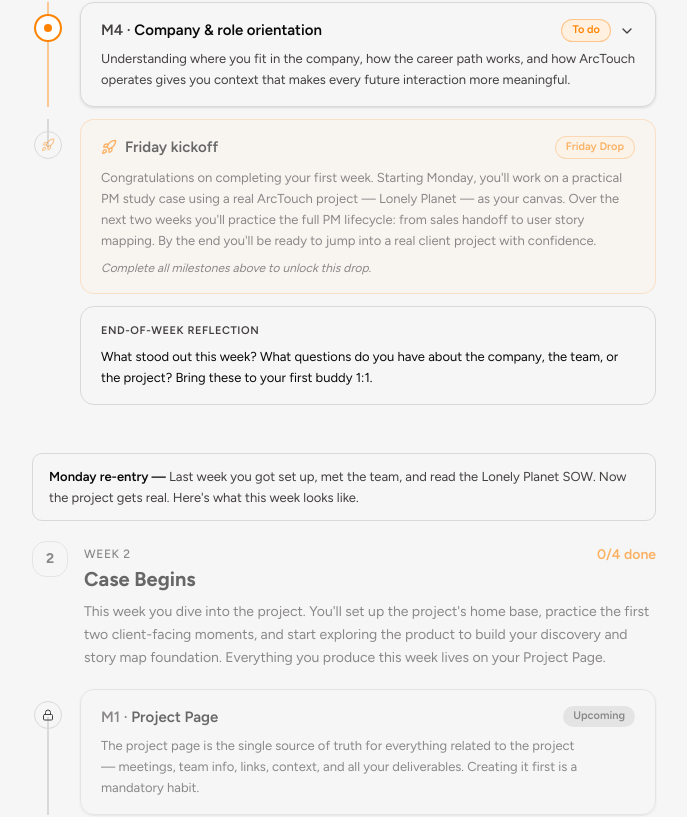
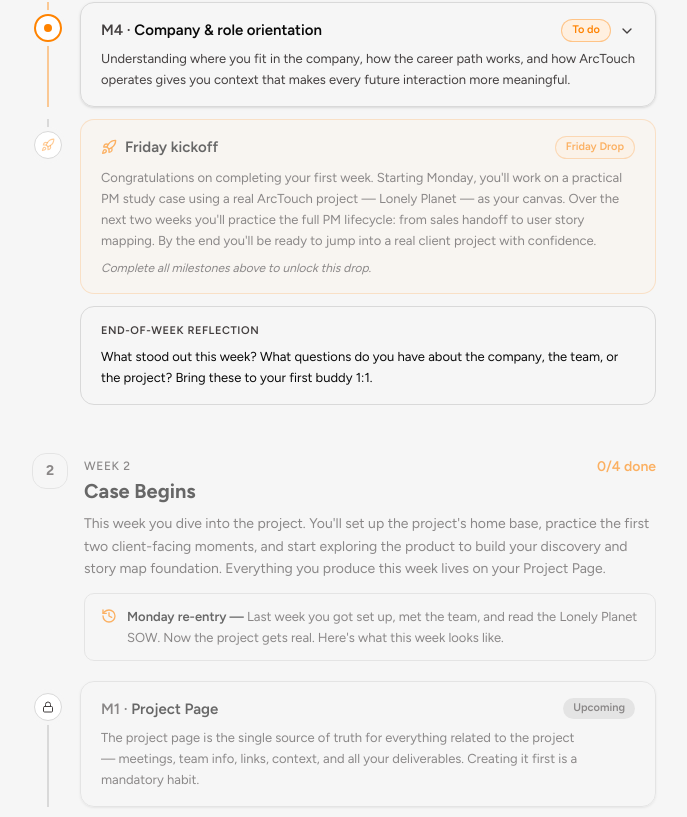
Before and after one commit to mateus-noro-arctouch/pm-launchpad-v2, a Next.js app: page / in a window 1280 px wide. Shown: the part 995-1812 px from the top of the page, without its empty margins (296-983 px from the left). Built offline with nearby package versions, Linux system fonts and the light colour scheme.

Commit message:
fix: relocate Monday re-entry with recap icon, solid node backgrounds, soften launch-box copy and remove launch button
Co-authored-by: Cursor <cursoragent@cursor.com>

```diff
--- a/components/journey-app.tsx
+++ b/components/journey-app.tsx
@@ -87,24 +87,13 @@ export function JourneyApp() {
               <Rocket className="mx-auto size-10 text-brand" />
             </span>
             <h2 className="mt-4 text-xl font-bold text-white">
-              {launched ? "Ready for launch" : "Launch"}
+              {launched ? "Cleared for launch" : "Launch"}
             </h2>
-            <p className="mx-auto mt-2 max-w-sm text-sm leading-relaxed text-white/60">
+            <p className="mx-auto mt-2 max-w-md text-sm leading-relaxed text-white/60">
               {launched
-                ? "All three stages complete. You're cleared for launch — time to join a real project."
+                ? "Congratulations on completing all three stages — you're cleared for launch. You can still reach out to your buddy anytime, and your manager is there for you too."
                 : "Complete all three stages to launch."}
             </p>
-            <span
-              className={
-                "mt-5 inline-flex items-center gap-2 rounded-full px-5 py-2.5 text-sm font-semibold " +
-                (launched
-                  ? "bg-brand text-white"
-                  : "cursor-not-allowed bg-white/10 text-white/40")
-              }
-            >
-              <Rocket className="size-4" />
-              {launched ? "Launch" : "Locked until launch"}
-            </span>
           </div>
         </section>
       </div>
--- a/components/week-section.tsx
+++ b/components/week-section.tsx
@@ -1,6 +1,6 @@
 "use client"
 
-import { Check, Lock, Rocket } from "lucide-react"
+import { Check, History, Lock, Rocket } from "lucide-react"
 import { MilestoneCard } from "@/components/milestone-card"
 import { cn } from "@/lib/utils"
 import { useJourney, type DerivedState } from "@/lib/journey-store"
@@ -12,9 +12,9 @@ function RailNode({ state, fridayDrop }: { state: DerivedState; fridayDrop?: boo
       <span
         aria-hidden
         className={cn(
-          "relative z-10 mt-3 flex size-7 items-center justify-center rounded-full",
+          "relative z-10 mt-3 flex size-7 items-center justify-center rounded-full ring-4 ring-background",
           state === "locked"
-            ? "border border-line bg-card text-brand/40"
+            ? "border border-line bg-white text-brand/40"
             : "bg-brand text-white",
           state === "current" && "lp-glow",
         )}
@@ -28,11 +28,11 @@ function RailNode({ state, fridayDrop }: { state: DerivedState; fridayDrop?: boo
     <span
       aria-hidden
       className={cn(
-        "relative z-10 mt-3 flex size-7 items-center justify-center rounded-full",
+        "relative z-10 mt-3 flex size-7 items-center justify-center rounded-full ring-4 ring-background",
         state === "done" && "bg-foreground text-white",
         state === "current" && "bg-brand text-white lp-glow",
         state === "available" && "border-2 border-brand bg-white",
-        state === "locked" && "border border-line bg-card text-muted-foreground",
+        state === "locked" && "border border-line bg-white text-muted-foreground",
       )}
     >
       {state === "done" && <Check className="size-3.5" strokeWidth={3} />}
@@ -79,16 +79,6 @@ export function WeekSection({ week, index }: { week: Week; index: number }) {
 
   return (
     <section className="mt-12 first:mt-0">
-      {/* Monday re-entry callout (Week 2 & 3) */}
-      {week.mondayReentry && (
-        <div className="mb-5 rounded-lg border border-line bg-muted px-4 py-3">
-          <p className="text-[13px] leading-relaxed text-muted-foreground">
-            <span className="font-semibold text-foreground">Monday re-entry — </span>
-            {week.mondayReentry}
-          </p>
-        </div>
-      )}
-
       {/* Stage header */}
       <div className={cn("flex items-start gap-4", !wvm.unlocked && "opacity-60")}>
         <span
@@ -115,6 +105,17 @@ export function WeekSection({ week, index }: { week: Week; index: number }) {
           <p className="mt-2 max-w-xl text-pretty text-sm leading-relaxed text-muted-foreground">
             {week.description}
           </p>
+
+          {/* Monday re-entry — recap from previous week (Week 2 & 3) */}
+          {week.mondayReentry && (
+            <div className="mt-3 flex items-start gap-2.5 rounded-lg border border-line bg-muted px-4 py-3">
+              <History className="mt-0.5 size-4 shrink-0 text-brand" />
+              <p className="text-[13px] leading-relaxed text-muted-foreground">
+                <span className="font-semibold text-foreground">Monday re-entry — </span>
+                {week.mondayReentry}
+              </p>
+            </div>
+          )}
         </div>
       </div>
 
```
